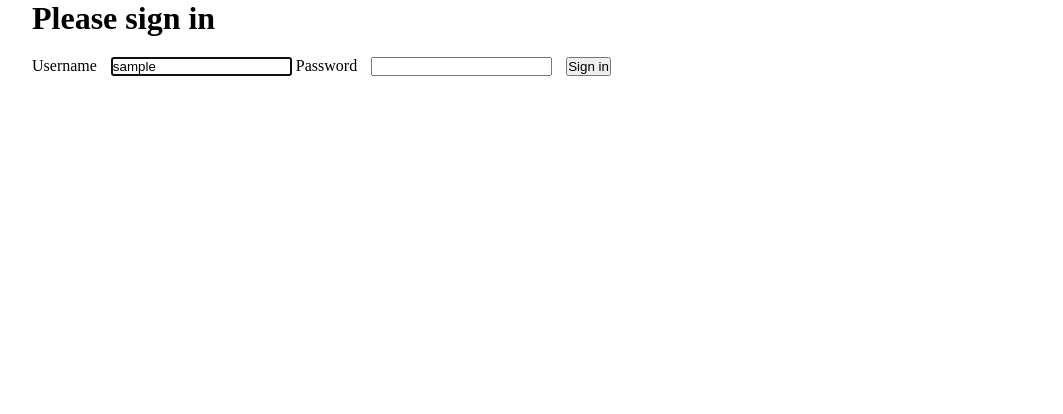
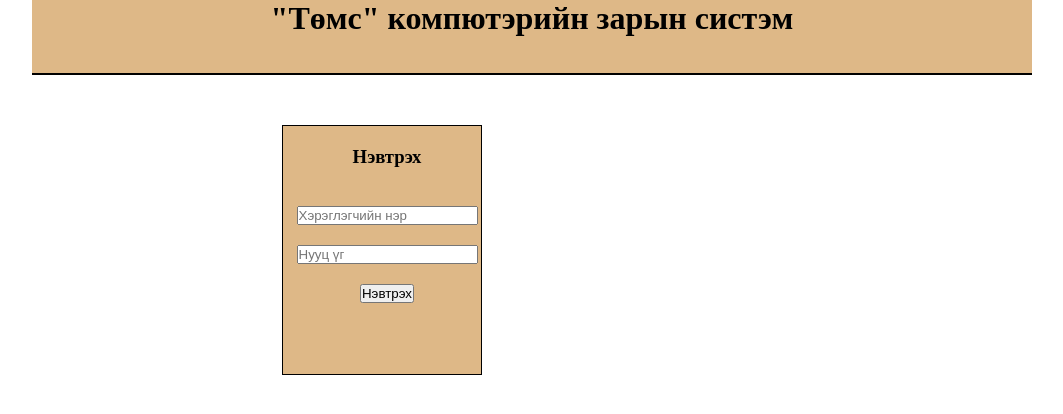
Before and after one commit to Tsolmonx/sflesson1, a Symfony app: template templates/security/login.html.twig in a window 1280 px wide. Shown: the top 414 px of the page, without its empty margins (108-1171 px from the left). Run offline with Twig, Linux system fonts and the light colour scheme; the template is opened without the code that fills it: most values are stand-ins (such as "Sample title", 1, 10 or a date in 2020); some libraries are stand-ins or nearby versions.

Commit message:
htmladded

```diff
--- a/src/Controller/AdsController.php
+++ b/src/Controller/AdsController.php
@@ -9,12 +9,10 @@ use Symfony\Component\Routing\Annotation\Route;
 class AdsController extends AbstractController
 {
     /**
-     * @Route("/ads", name="app_ads")
+     * @Route("/", name="app_ads")
      */
     public function index(): Response
     {
-        return $this->render('ads/index.html.twig', [
-            'controller_name' => 'AdsController',
-        ]);
+        return $this->render('ads/index.html.twig');
     }
 }
--- a/src/Controller/HomeController.php
+++ b/src/Controller/HomeController.php
@@ -14,7 +14,7 @@ class HomeController extends AbstractController
      */
     public function index(): Response
     {
-        return $this->render('base.html.twig');
+        return $this->render('home/index.html.twig');
     }
 
 }
--- a/templates/base.html.twig
+++ b/templates/base.html.twig
@@ -7,7 +7,7 @@
         {# Run `composer require symfony/webpack-encore-bundle` to start using Symfony UX #}
 
         {% block stylesheets %}
-            <link rel="stylesheet" href="styles/style.css"/>
+            <link rel="stylesheet" href="/styles/style.css"/>
 
         {% endblock %}
 
@@ -15,20 +15,56 @@
 
         {% endblock %}
     </head>
-    <body>
-        {% block body %}
-            <header class="main-header">
-                <h1>"Төмс" компютэрийн зарын систэм</h1>
-            </header>
-            <nav class="nav">
-                <form action="login.html" method="GET" class="navsdiv">
+    <style>
+        .body {
+            width: 1000px;
+            margin: auto;
+    </style>
+    <body class = "body">
+    <style>
+        .main-header {
+            background-color: burlywood;
+            position: fixed;
+            top: 0;
+            width: 1000px;
+            text-align: center;
+            height: 75px;
+            border-bottom: 2px solid black;
+
+
+    </style>
+    <header class="main-header">
+        <h1>"Төмс" компютэрийн зарын систэм</h1>
+    </header>
+        {% block login %}
+            <style>
+                .main-div {
+                    background-color: burlywood;
+                    border: 1px solid black;
+                    text-align: center;
+                    width: 200px;
+                    position: fixed;
+                    top: 125px;
+                    height: 250px;
+                .login,
+                input,
+                button {
+                    margin-top: 20px;
+                    margin-left: 10px;
+
+            </style>
+
+            <nav class="main-div">
+                <form action="login.html" method="GET" >
                     <h3 class="login">Нэвтрэх</h3>
+                    <br>
                     <input
                             type="text"
                             name="Нэр"
                             class="name"
                             placeholder="Хэрэглэгчийн нэр"
                     />
+                    <br>
 
                     <input
                             type="password"
--- a/templates/home/nav.html.twig
+++ /dev/null
@@ -1,4 +0,0 @@
-{% extends('base.html.twig') %}
-{% block %}
-
-{% endblock %}
```
Also changed, not shown: other parts of templates/base.html.twig (+3 -51 lines), templates/ads/index.html.twig (+57 -23 lines), templates/home/index.html.twig (+1 -8 lines), templates/home/custom.html.twig (deleted).
